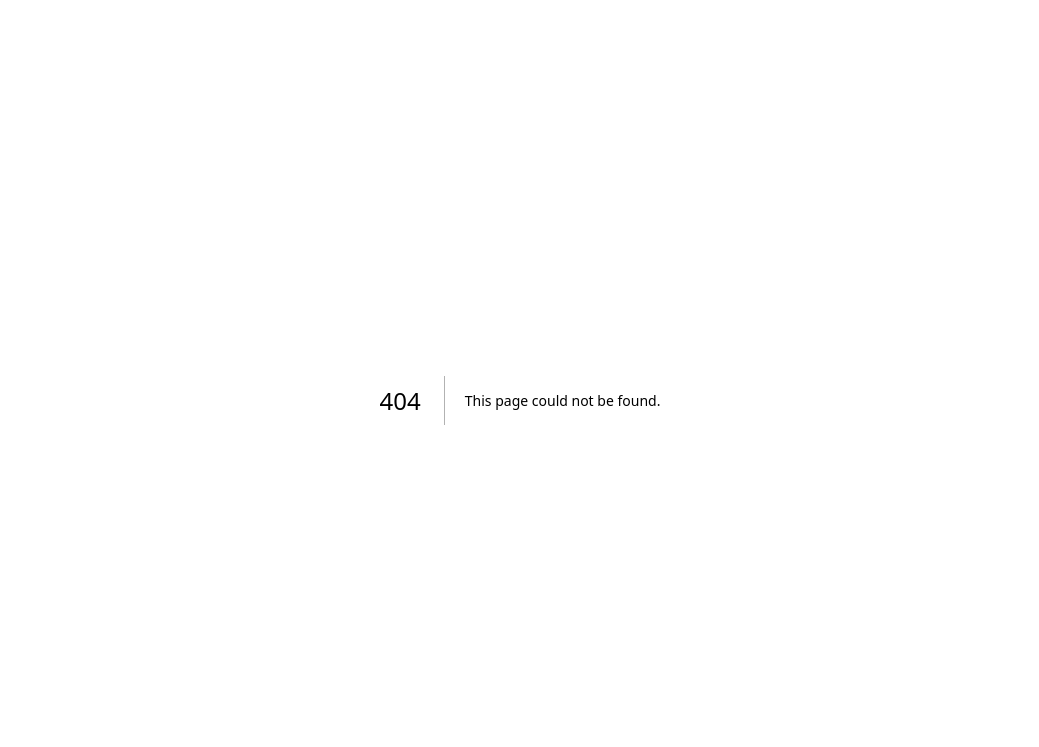
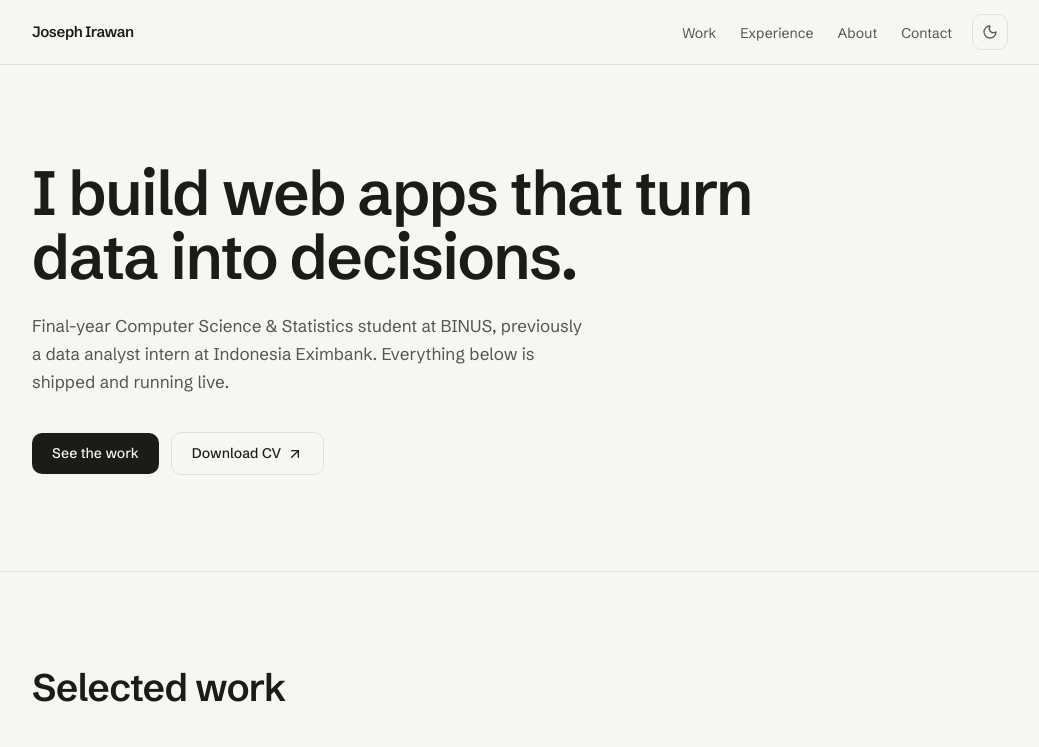
Before and after one commit to zpjosephi/josephsweb, a Next.js app: page /minimal in a window 1280 px wide. Before the commit this address had no page. Shown: the top 747 px of the page, without its empty margins (120-1159 px from the left). Built offline with nearby package versions, Linux system fonts and the light colour scheme.

Commit message:
move the quiet cut to /minimal, scope its nav anchors

```diff
--- a/src/app/page.tsx
+++ b/src/app/minimal/page.tsx
@@ -1,3 +1,4 @@
+import type { Metadata } from "next";
 import Image from "next/image";
 import Link from "next/link";
 import { ArrowUpRight } from "lucide-react";
@@ -468,10 +469,16 @@ function Contact() {
 
 /* ------------------------------------------------------------------ page */
 
-export default function Home() {
+export const metadata: Metadata = {
+  title: "Minimal",
+  description:
+    "The quiet, typographic cut of Joseph Irawan's portfolio: same work, no theatrics.",
+};
+
+export default function MinimalHome() {
   return (
     <div id="top" className="home relative flex min-h-screen flex-col">
-      <HomeNav />
+      <HomeNav base="/minimal" />
       <main id="main-content" className="flex-1">
         <Hero />
         <Work />
@@ -485,13 +492,9 @@ export default function Home() {
             © {new Date().getFullYear()} {site.shortName}
           </p>
           <p>
-            Earlier designs of this site:{" "}
-            <Link href="/studio" className="link">
-              Studio
-            </Link>{" "}
-            and{" "}
-            <Link href="/lab" className="link">
-              Lab
+            This is the quiet cut.{" "}
+            <Link href="/" className="link">
+              Back to the interactive one
             </Link>
           </p>
         </div>
--- a/src/components/home/nav.tsx
+++ b/src/components/home/nav.tsx
@@ -6,10 +6,10 @@ import { Moon, Sun } from "lucide-react";
 import { useMounted } from "@/lib/use-mounted";
 
 const links = [
-  { href: "/#work", label: "Work" },
-  { href: "/#experience", label: "Experience" },
-  { href: "/#about", label: "About" },
-  { href: "/#contact", label: "Contact" },
+  { hash: "work", label: "Work" },
+  { hash: "experience", label: "Experience" },
+  { hash: "about", label: "About" },
+  { hash: "contact", label: "Contact" },
 ];
 
 function ThemeToggle() {
@@ -37,19 +37,21 @@ function ThemeToggle() {
   );
 }
 
-export function HomeNav() {
+// base = the page whose sections the anchors target ("/" for the main site,
+// "/minimal" when the nav sits on the quiet cut so links stay on that page).
+export function HomeNav({ base = "/" }: { base?: string }) {
   return (
     <header className="sticky top-0 z-40 border-b border-card-border bg-[var(--background)]/85 backdrop-blur-md">
       <nav className="mx-auto flex h-16 max-w-5xl items-center justify-between px-6">
-        <Link href="/" className="text-[15px] font-semibold tracking-tight">
+        <Link href={base} className="text-[15px] font-semibold tracking-tight">
           Joseph Irawan
         </Link>
         <div className="flex items-center gap-2 sm:gap-5">
           <ul className="hidden items-center gap-6 md:flex">
             {links.map((l) => (
-              <li key={l.href}>
+              <li key={l.hash}>
                 <Link
-                  href={l.href}
+                  href={`${base}#${l.hash}`}
                   className="text-[14px] text-muted-foreground transition-colors hover:text-foreground"
                 >
                   {l.label}
@@ -58,7 +60,7 @@ export function HomeNav() {
             ))}
           </ul>
           <Link
-            href="/#contact"
+            href={`${base}#contact`}
             className="text-[14px] text-muted-foreground transition-colors hover:text-foreground md:hidden"
           >
             Contact
```
